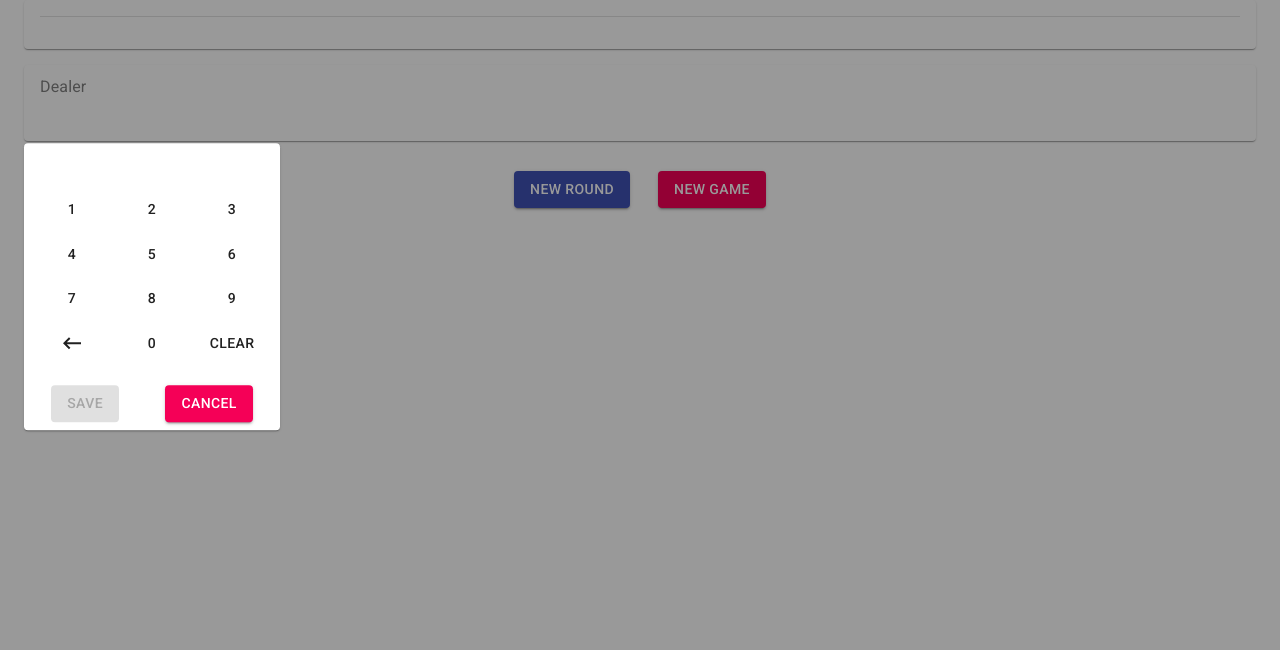
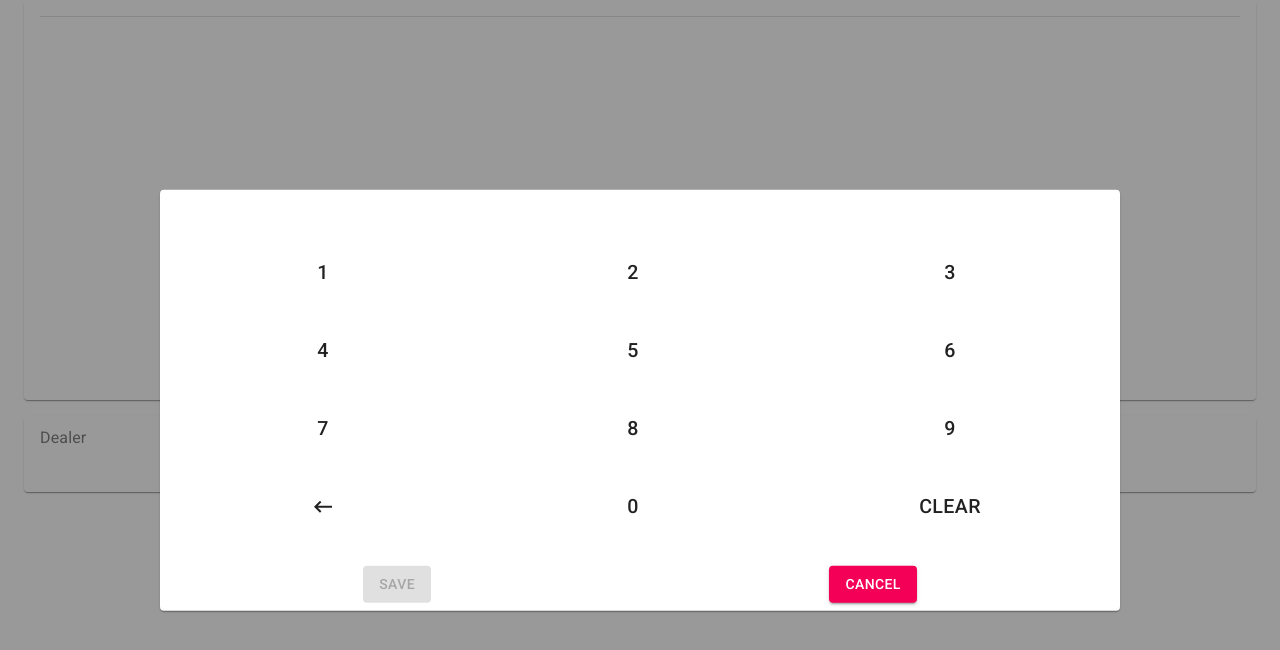
Before and after one commit to doms99/bela-block, a React (Create React App) app: page /game in a window 1280 px wide. Both pictures are taken after a click on the button "NEW ROUND". Shown: the top 650 px of the page. Built offline with nearby package versions, Linux system fonts and the light colour scheme.

Commit message:
css edit

```diff
--- a/src/components/game/RoundEntry.tsx
+++ b/src/components/game/RoundEntry.tsx
@@ -95,27 +95,48 @@ const RoundEntry: React.FC<Props> = ({ players, playerPoints, playerCount, point
 
   return (
     <div className="before">
-      <Card className="absolute-center">
+      <Card className="round-entry">
         <CardContent>
           <div className="horizontal" style={{marginBottom: '0.5em'}}>
             {players.map((player) =>
               <Paper
-                style={{flexGrow: 1, padding: '0.5em', margin: '0 0.5em', width: '33.33%', color: 'gray'}}
+                className="points-enter"
                 key={player}
                 elevation={player === selected.player ? 4 : 1}
               >
-                <div style={{color: selected.player === player && selected.input === 'points' ? 'black' : 'inherit'}} onClick={() => setSelected({player,  input: 'points'})}>
-                  {values[player].points}
+                <div style={{
+                  color: selected.player === player && selected.input === 'points' ? 'black' : 'inherit'}}
+                  onClick={() => setSelected({player,  input: 'points'})}
+                >
+                  <Typography
+                    style={{
+                      fontSize: '1.2em',
+                      color: selected.player === player && selected.input === 'points' ? 'black' : 'lightgray',
+                      marginBottom: '4px'
+                    }}
+                  >
+                    {values[player].points
+                  }</Typography>
                 </div>
                 <Divider />
-                <div style={{color: selected.player === player && selected.input === 'declarations' ? 'black' : 'inherit'}} onClick={() => setSelected({player,  input: 'declarations'})}>
-                  {values[player].declarations}
+                <div
+                  onClick={() => setSelected({player,  input: 'declarations'})}
+                >
+                  <Typography
+                    style={{
+                      fontSize: '1.2em',
+                      color: selected.player === player && selected.input === 'declarations' ? 'black' : 'lightgray',
+                      marginTop: '4px'
+                    }}
+                  >
+                    {values[player].declarations}
+                  </Typography>
                 </div>
               </Paper>
             )}
           </div>
           <Typography style={{color: error ? 'red' : 'white'}}>{error ? error : 'i'}</Typography>
-          <div className="grid">
+          <div className="grid num-pad">
             <Button onClick={() => setPoints(1)}>1</Button>
             <Button onClick={() => setPoints(2)}>2</Button>
             <Button onClick={() => setPoints(3)}>3</Button>
--- a/src/components/game/ScoreBoard.tsx
+++ b/src/components/game/ScoreBoard.tsx
@@ -14,7 +14,7 @@ export interface Props {
 const ScoreBoard: React.FC<Props> = ({ teams, rounds, setEditIndex }) => {
 
   return (
-    <Card style={{height: '50%'}}>
+    <Card style={{height: '50vh'}}>
       <CardContent className="vertical max-height">
         <div className="horizontal">
           {teams.map((name) => (
--- a/src/styles/Game.css
+++ b/src/styles/Game.css
@@ -59,3 +59,27 @@
 .width-100 {
   width: 100%;
 }
+
+.points-enter {
+  flex-grow: 1;
+  padding: 0.5em;
+  margin: 0 0.5em;
+  width: 33.33%;
+  color: gray;
+}
+
+.round-entry {
+  position: absolute;
+  width: 75%;
+  top: 50%;
+  left: 50%;
+  transform: translate(-50%, -50%);
+}
+
+.num-pad > button {
+  height: 5em;
+}
+
+.num-pad > button > span {
+  font-size: 1.4em;
+}
```
